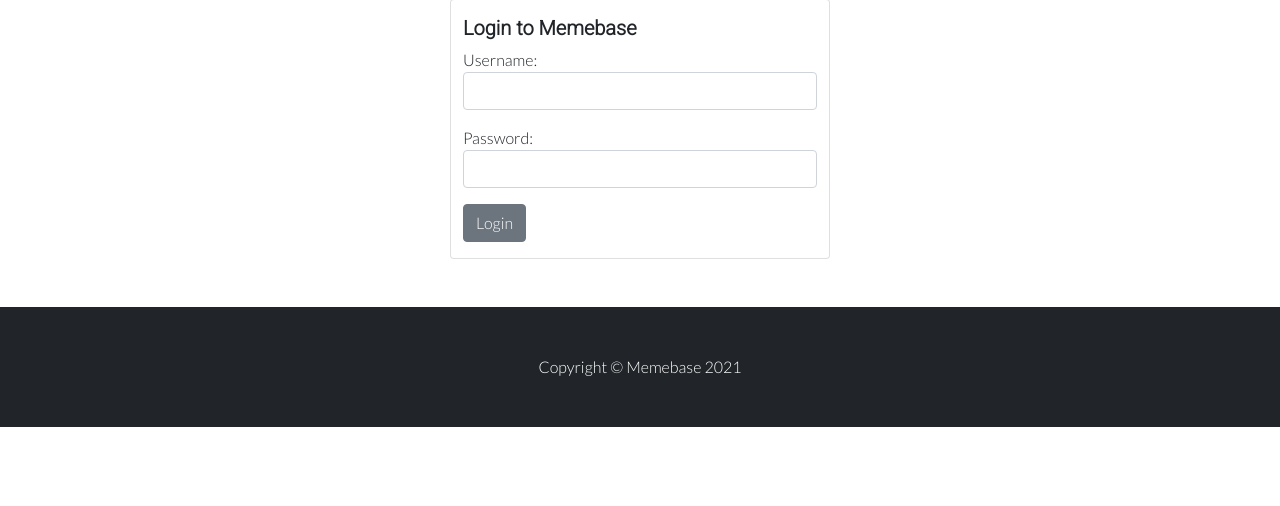
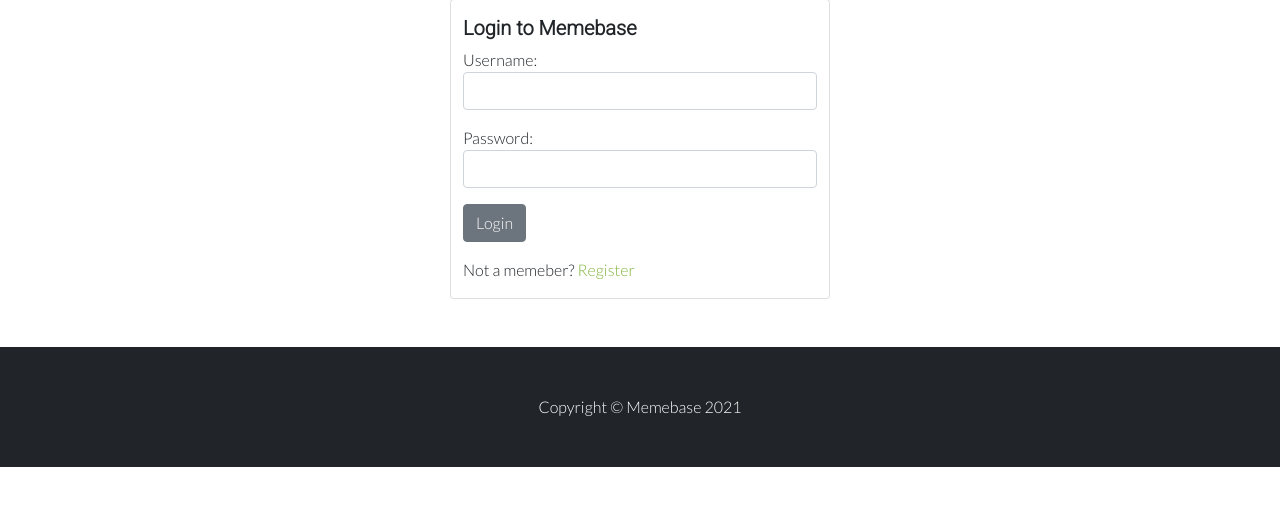
Before and after one commit to dhowai/portfolio-4-meme-blog, a Django app: page /members/login/ in a window 1280 px wide. Shown: the part 101-607 px from the top of the page. Run offline with Django 3.2, Linux system fonts and the light colour scheme; data that the repository does not hold is empty.

Commit message:
Add a link to register an account

```diff
--- a/templates/registration/login.html
+++ b/templates/registration/login.html
@@ -17,6 +17,7 @@
                     <input type="password" class="form-control" required id="id_password" name="password">
                 </p>
                 <button class="btn btn-secondary mb-3">Login</button>
+                <p>Not a memeber? <a href="{% url 'register' %}">Register</a></p>
             </form>
         </div>
     </div>
```
